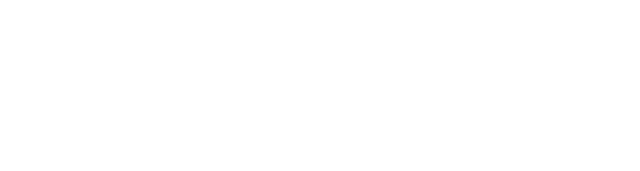
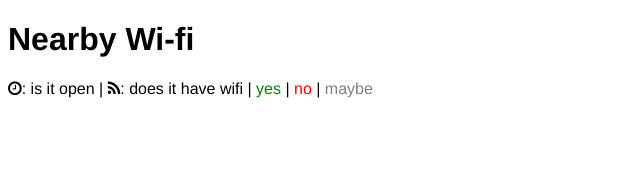
Before and after one commit to afeld/wifi, a website: page index.html in a window 1280 px wide. Shown: the whole page, without its empty margins (0-640 px from the left). Drawn offline with nearby package versions, Linux system fonts and the light colour scheme.

Commit message:
display a key

```diff
--- a/index.html
+++ b/index.html
@@ -10,6 +10,14 @@
     <script src="wifi.js"></script>
   </head>
   <body ng-controller="VenuesCtrl">
+    <h1>Nearby Wi-fi</h1>
+    <div class="key indicator-keys">
+      <span><i class="fa fa-clock-o"></i>: is it open</span>
+      <span><i class="fa fa-rss"></i>: does it have wifi</span>
+      <span class="yes-indicator">yes</span>
+      <span class="no-indicator">no</span>
+      <span class="maybe-indicator">maybe</span>
+    </div>
     <ul>
       <li ng-repeat="venue in venues | orderBy:venueSort">
         <a class="result-wrap state-{{venue.state}} is-open-{{venue.hours.isOpen}} has-wifi-{{venue.hasWifi}}" href="{{venue.canonicalUrl}}">
--- a/style.css
+++ b/style.css
@@ -1,18 +1,29 @@
 body {
   font-family: Helvetica, sans-serif;
-  font-size: 2em;
+}
+
+.key span:after {
+  color: black;
+  content: " | ";
+}
+.key span:last-child:after {
+  content: "";
 }
 
 li {
+  font-size: 2em;
   line-height: 1.4;
   list-style: none;
   padding: 4px 0;
 }
 
 .result-wrap {
-  color: gray;
   padding: 3px 5px;
   text-decoration: none;
+}
+.maybe-indicator,
+.result-wrap {
+  color: gray;
 }
 
 .result-name {
@@ -28,16 +39,13 @@ li {
   text-shadow: -1px 2px 1px #B4B4B4;
 }
 
-.is-open-true .is-open-icon {
-  color: green;
-}
-.is-open-false .is-open-icon {
-  color: red;
-}
-
+.yes-indicator,
+.is-open-true .is-open-icon,
 .has-wifi-true .wifi-icon {
   color: green;
 }
+.no-indicator,
+.is-open-false .is-open-icon,
 .has-wifi-false .wifi-icon {
   color: red;
 }
```
